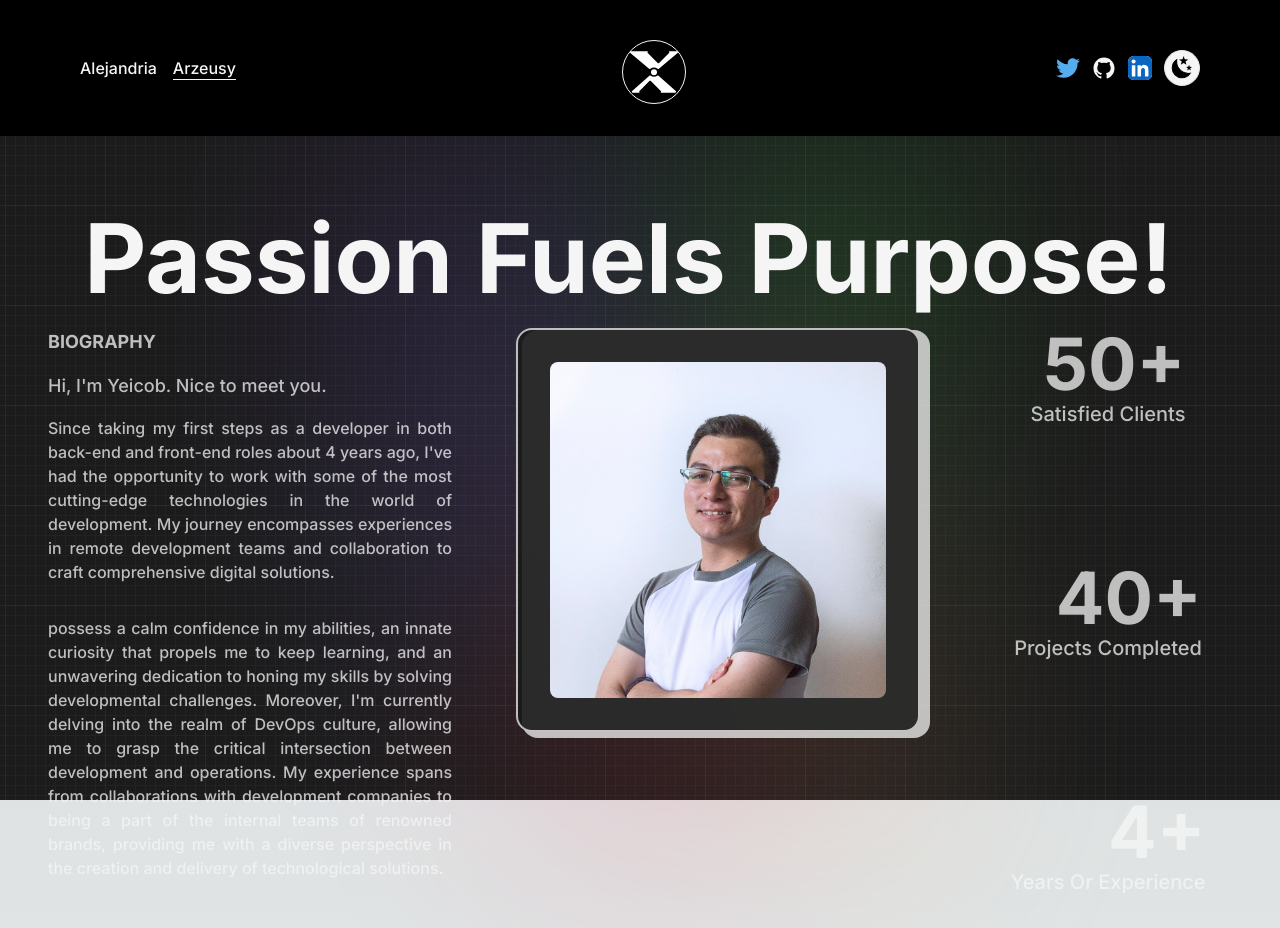
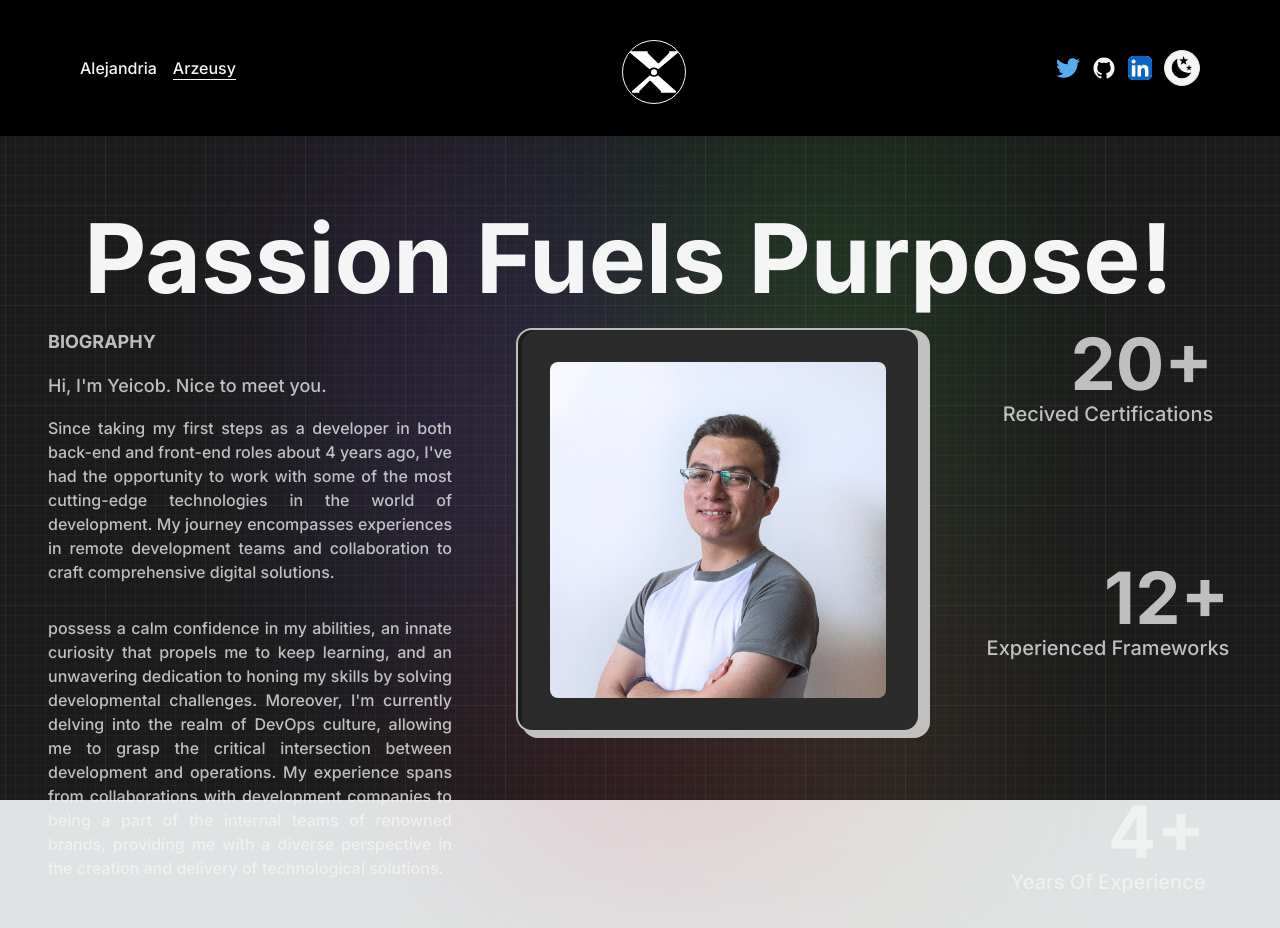
Before and after one commit to Arzeusy/trueKingdomLanding, a Next.js app: page /me in a window 1280 px wide. Shown: the top 928 px of the page. Built offline with nearby package versions, Linux system fonts and the light colour scheme.

Commit message:
fix (categories of experience) categories and numbers

```diff
--- a/src/app/me/page.tsx
+++ b/src/app/me/page.tsx
@@ -41,28 +41,28 @@
                     <div className="col-span-2 flex flex-col items-center justify-between xl:col-span-8 xl:flex-row xl:items-center lg:order-3">
                         <div className="flex flex-col items-end justify-center xl:items-center">
                             <span className="inline-block text-7xl font-bold md:text-6xl sm:text-5xl xs:text-4xl">
-                                <AnimatedNumbers value={50}/>+
+                                <AnimatedNumbers value={20}/>+
                             </span>
                             <h2 className="text-xl font-medium capitalize text-dark/75 dark:text-light/75 xl:text-center md:text-lg sm:text-base xs:text-sm">
-                                Satisfied Clients
+                                Recived Certifications
                             </h2>
                         </div>
 
                         <div className="flex flex-col items-end justify-center xl:items-center">
                             <span className="inline-block text-7xl font-bold md:text-6xl sm:text-5xl xs:text-4xl">
-                                <AnimatedNumbers value={40}/>+
+                                <AnimatedNumbers value={12}/>+
                             </span>
                             <h2 className="text-xl font-medium capitalize text-dark/75 dark:text-light/75 xl:text-center md:text-lg sm:text-base xs:text-sm">
-                                Projects Completed
+                                Experienced Frameworks
                             </h2>
                         </div>
 
                         <div className="flex flex-col items-end justify-center xl:items-center">
-                            <span className="inline-block text-7xl font-bold text-center md:text-6xl sm:text-5xl xs:text-4xl">
+                            <span className="inline-block text-7xl font-bold md:text-6xl sm:text-5xl xs:text-4xl">
                                 <AnimatedNumbers value={4}/>+
                             </span>
                             <h2 className="text-xl font-medium capitalize text-dark/75 dark:text-light/75 xl:text-center md:text-lg sm:text-base xs:text-sm">
-                                Years or experience
+                                Years of experience
                             </h2>
                         </div>
                     </div>
```
